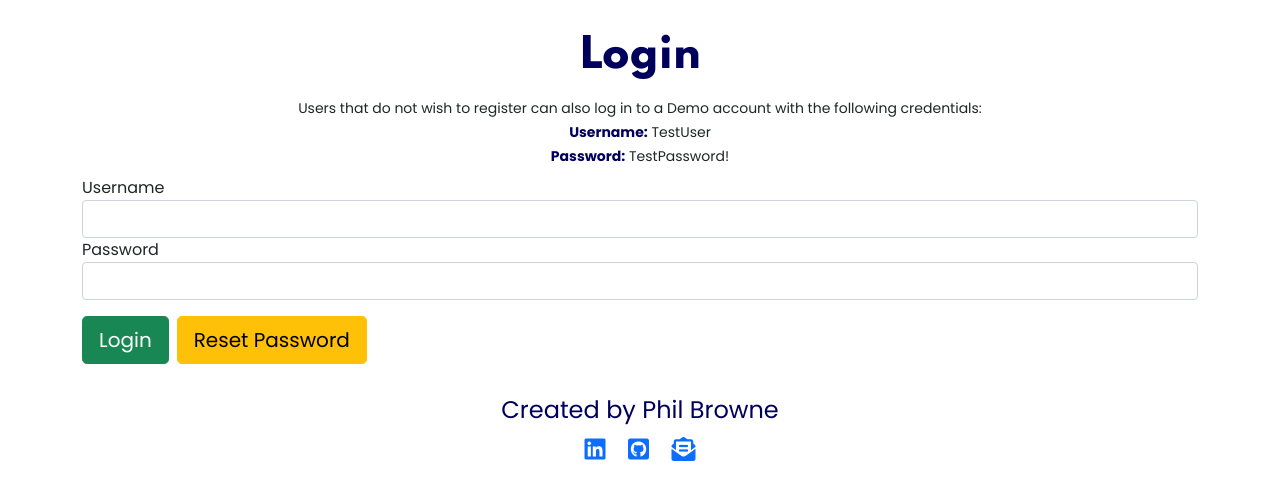
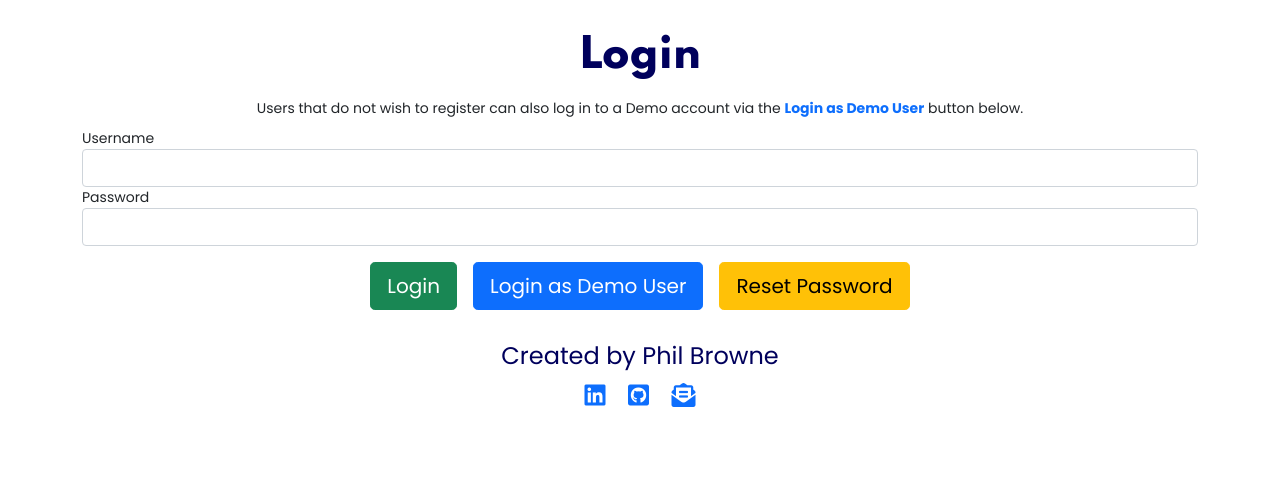
Before and after one commit to philipbrowne/Voter-Info, a Flask app: page /login in a window 1280 px wide. Shown: the part 65-565 px from the top of the page. Run offline with Flask 2, Linux system fonts and the light colour scheme; some libraries are stand-ins or nearby versions.

Commit message:
hide credentials for demo user

```diff
--- a/static/script/script.js
+++ b/static/script/script.js
@@ -1,6 +1,6 @@
 const USERNAME = $('#user-username').text();
 
-if (USERNAME == 'TestUser'){
+if (USERNAME == 'TestUser') {
   $('#first_name').attr('readonly', 'readonly');
   $('#last_name').attr('readonly', 'readonly');
 }
@@ -102,7 +102,6 @@ async function generateRandomAddress() {
   }
 }
 
-
 function cancelVerify(origStreetAddress, origCity, origStateId, origZipCode) {
   $('#submit-form').remove();
   $('#street_address').prop('readonly', false);
@@ -150,3 +149,9 @@ $('body').on('click', '#cancel-delete', cancelDelete);
 $('body').on('click', '#submit-form', () => {
   $('#user-form').submit();
 });
+
+$('body').on('click', '#demo-login', () => {
+  $('#username').val('TestUser');
+  $('#password').val('TestPassword!');
+  $('#login-form').submit();
+});
--- a/templates/index.html
+++ b/templates/index.html
@@ -70,9 +70,8 @@
                                 and log in to get started! </h5>
                             <div class="my-2 d-flex flex-column align-items-center text-center"><small><span
                                         class="dark-blue fw-bold">Note:</span> Users that do not wish to register can
-                                    log in to a Demo account with the following credentials:<br><span
-                                        class="fw-bold dark-blue">Username:</span> TestUser<br><span
-                                        class="fw-bold dark-blue">Password:</span> TestPassword!</small></div>
+                                    log in to a Demo User account via the <a href="/login" class="fw-bold">Login</a>
+                                    page.</small></div>
                             <div class="container d-flex flex-row align-items-center justify-content-center py-2">
                                 <a href="/register"><button
                                         class="btn btn-primary btn-sm mx-1 mx-md-4">Register</button></a>
--- a/templates/login.html
+++ b/templates/login.html
@@ -1,11 +1,14 @@
 {% extends 'base.html' %} {% block title %} Login {% endblock %} {% block content %} <div class="container">
     <div class="container d-flex flex-column align-items-center text-center">
         <h1 class="dark-blue">Login</h1>
-        <div class="my-2"><small>Users that do not wish to register can also log in to a Demo account with the following
-                credentials:<br><span class="fw-bold dark-blue">Username:</span> TestUser<br><span
-                    class="fw-bold dark-blue">Password:</span> TestPassword!</small></div>
-    </div> {% include 'form.j2' %} <div class="mt-3"> <button type="submit"
-            class="btn btn-success btn-lg">Login</button><a href="/reset_password"
-            class="btn btn-warning btn-lg mx-2">Reset Password</a></div>
+        <div class="my-2"><small>Users that do not wish to register can also log in to a Demo account via the <span
+                    class="text-primary fw-bold">Login as Demo User</span> button below.</div>
+    </div>
+    <form method="POST" id="login-form"> {{ form.hidden_tag() }} {% for field in form if field.widget.input_type !=
+        'hidden' %} <div class="form-group"> {{field.label}} {{field(class_="form-control")}} {% for error in
+            field.errors %} <span class="form-text text-danger">{{error}}</span> {% endfor %} </div> {% endfor %}<div
+            class="mt-3 text-center"> <button type="submit" class="btn btn-success btn-lg mx-2">Login</button><span
+                class="btn btn-primary btn-lg mx-2" id="demo-login">Login as Demo User</span><a href="/reset_password"
+                class="btn btn-warning btn-lg mx-2">Reset Password</a></div>
     </form>
 </div> {% endblock %}
--- a/templates/register.html
+++ b/templates/register.html
@@ -4,9 +4,8 @@
         <div class="my-3"><small>Already a member? <a href="/login" class="fw-bold">Log in</a></small>
             <div class="my-2"><small>Users that do not wish to use their real address can generate a Random Address via
                     <b class="text-success">"Generate Random Address"</b> below.</small></div>
-            <div class="my-2"><small>Users that do not wish to register can log in to a Demo account with the following
-                    credentials:<br><span class="fw-bold dark-blue">Username:</span> TestUser<br><span
-                        class="fw-bold dark-blue">Password:</span> TestPassword!</small></div>
+            <div class="my-2"><small>Users that do not wish to register can log in to a Demo account via the <a
+                        href="/login" class="fw-bold">Login</a> page.</div>
         </div>
     </div>
     <form id="user-form" action="/register" method="POST"> {{ form.hidden_tag() }} <div class="row">
```
